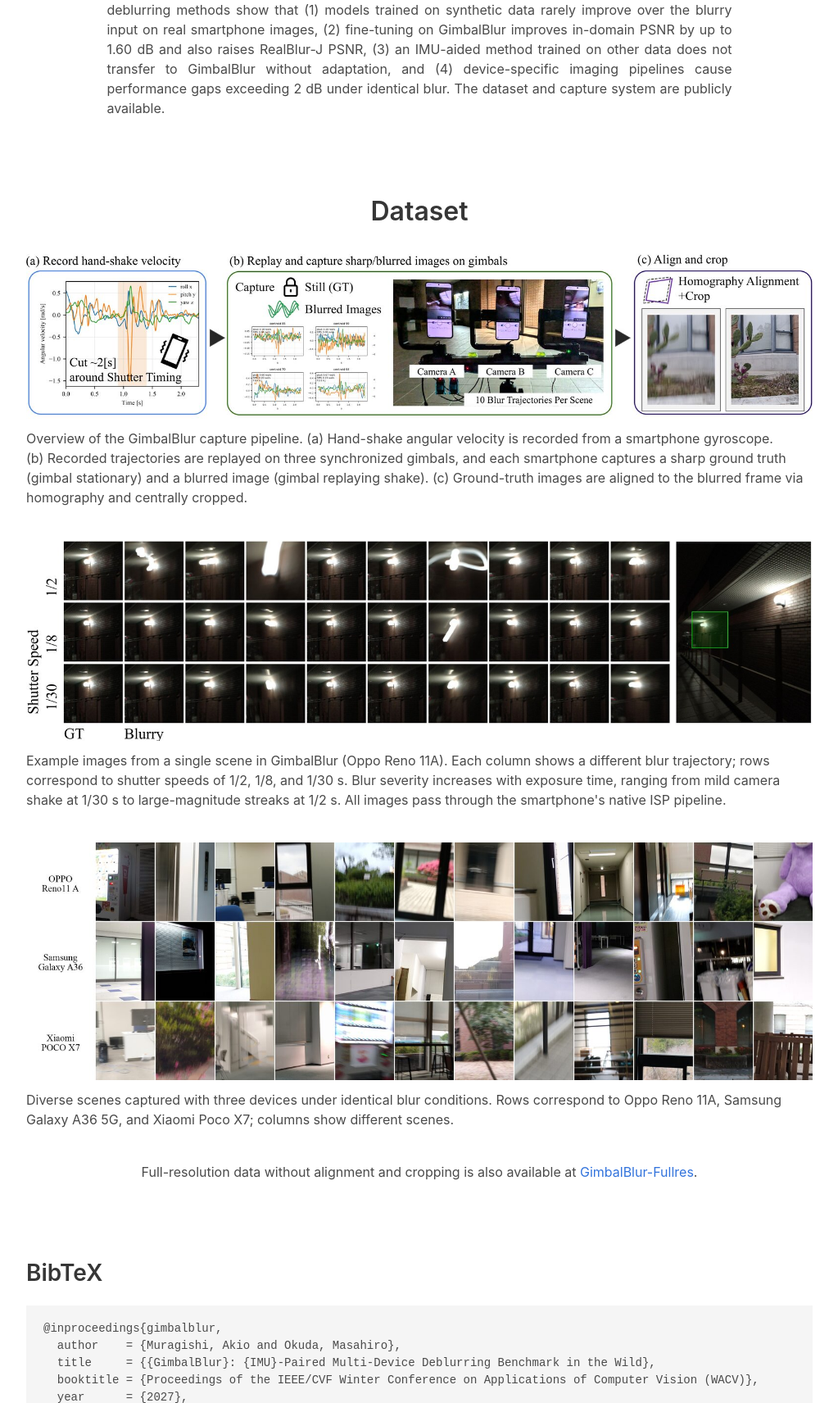
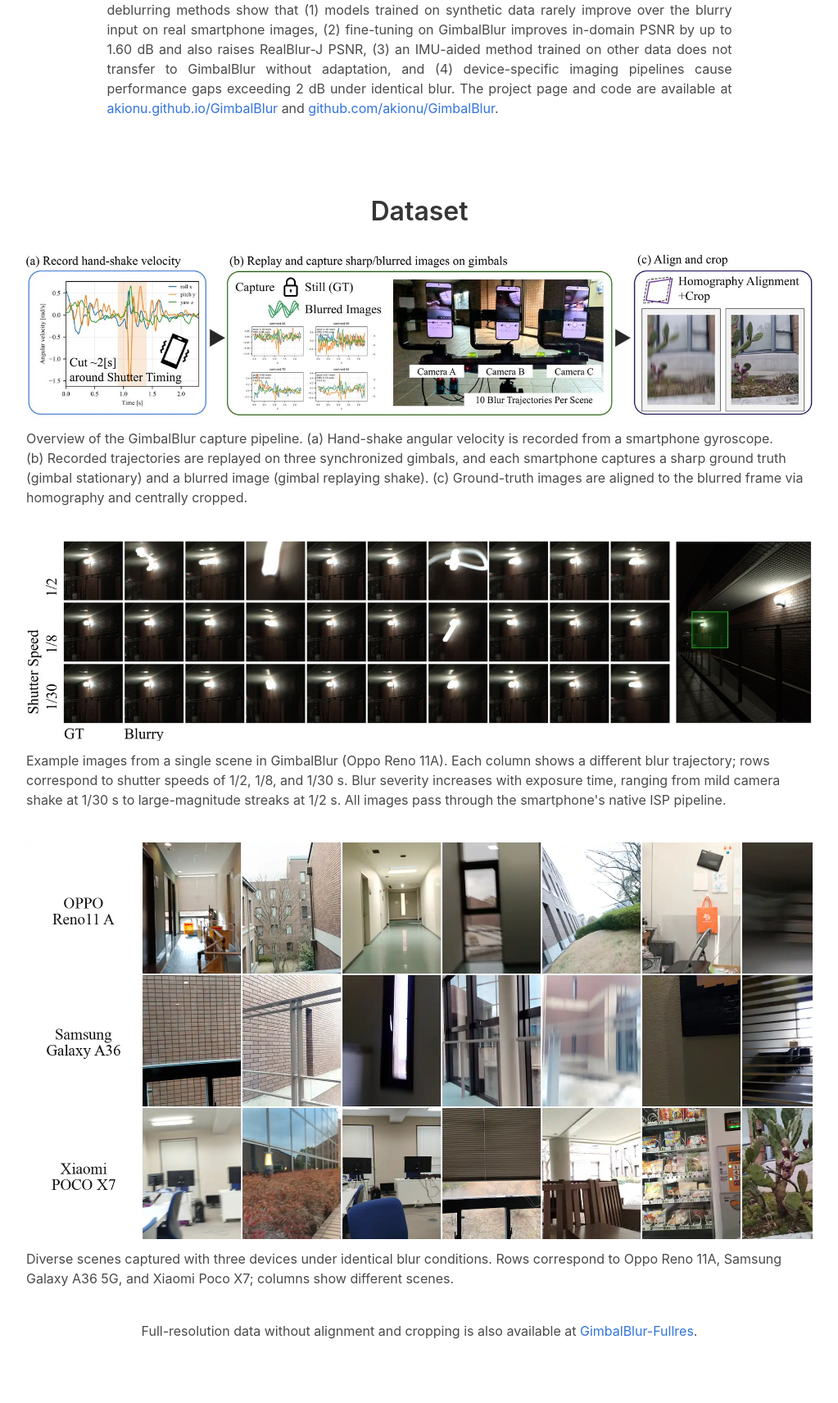
Before and after one commit to akionu/GimbalBlur, a plain HTML site: page docs/index.html in a window 1280 px wide. Shown: the part 1248-2960 px from the top of the page at 82% size, without its empty margins (128-1151 px from the left). Drawn offline with Linux system fonts and the light colour scheme.

Commit message:
update project page

```diff
--- a/docs/index.html
+++ b/docs/index.html
@@ -40,9 +40,8 @@
           <div class="is-size-5 publication-venue">WACV 2027</div>
 
           <div class="publication-links">
-            <!-- TODO: link to the paper PDF -->
             <span class="link-block">
-              <a href="#"
+              <a href="https://openreview.net/pdf?id=Pb0ULkHCUM"
                  class="external-link button is-normal is-rounded is-dark">
                 <span class="icon">
                   <svg class="svg-icon" aria-hidden="true"><use href="#icon-pdf"></use></svg>
@@ -50,9 +49,8 @@
                 <span>Paper</span>
               </a>
             </span>
-            <!-- TODO: link to the supplementary material -->
             <span class="link-block">
-              <a href="#"
+              <a href="./static/paper/GimbalBlur_supp.pdf"
                  class="external-link button is-normal is-rounded is-dark">
                 <span class="icon">
                   <svg class="svg-icon" aria-hidden="true"><use href="#icon-file"></use></svg>
@@ -135,7 +133,9 @@
             (2)&nbsp;fine-tuning on GimbalBlur improves in-domain PSNR by up to 1.60&nbsp;dB and also raises RealBlur-J PSNR,
             (3)&nbsp;an IMU-aided method trained on other data does not transfer to GimbalBlur without adaptation,
             and (4)&nbsp;device-specific imaging pipelines cause performance gaps exceeding 2&nbsp;dB under identical blur.
-            The dataset and capture system are publicly available.
+            The project page and code are available at
+            <a href="https://akionu.github.io/GimbalBlur/">akionu.github.io/GimbalBlur</a> and
+            <a href="https://github.com/akionu/GimbalBlur">github.com/akionu/GimbalBlur</a>.
           </p>
         </div>
       </div>
@@ -169,8 +169,10 @@
       </figcaption>
     </figure>
     <figure class="gb-figure">
-      <img src="./static/images/examples.jpg" width="1600" height="483"
-           alt="Blurred images from three smartphones across many scenes.">
+      <div class="gb-hscroll">
+        <img src="./static/images/examples.webp" width="16353" height="952"
+             alt="Blurred images from three smartphones across many scenes.">
+      </div>
       <figcaption>
         Diverse scenes captured with three devices under identical blur conditions.
         Rows correspond to Oppo Reno&nbsp;11A, Samsung Galaxy&nbsp;A36&nbsp;5G, and Xiaomi Poco&nbsp;X7;
--- a/docs/static/css/index.css
+++ b/docs/static/css/index.css
@@ -50,6 +50,23 @@
   height: auto;
 }
 
+.gb-hscroll {
+  overflow-x: auto;
+  -webkit-overflow-scrolling: touch;
+}
+
+.gb-figure .gb-hscroll img {
+  width: auto;
+  max-width: none;
+  height: 484px;
+}
+
+@media screen and (max-width: 768px) {
+  .gb-figure .gb-hscroll img {
+    height: 300px;
+  }
+}
+
 .gb-teaser {
   max-width: 720px;
 }
```
Also changed, not shown: docs/static/images/examples.jpg (deleted), docs/static/images/examples.webp (added), 3 other files.
